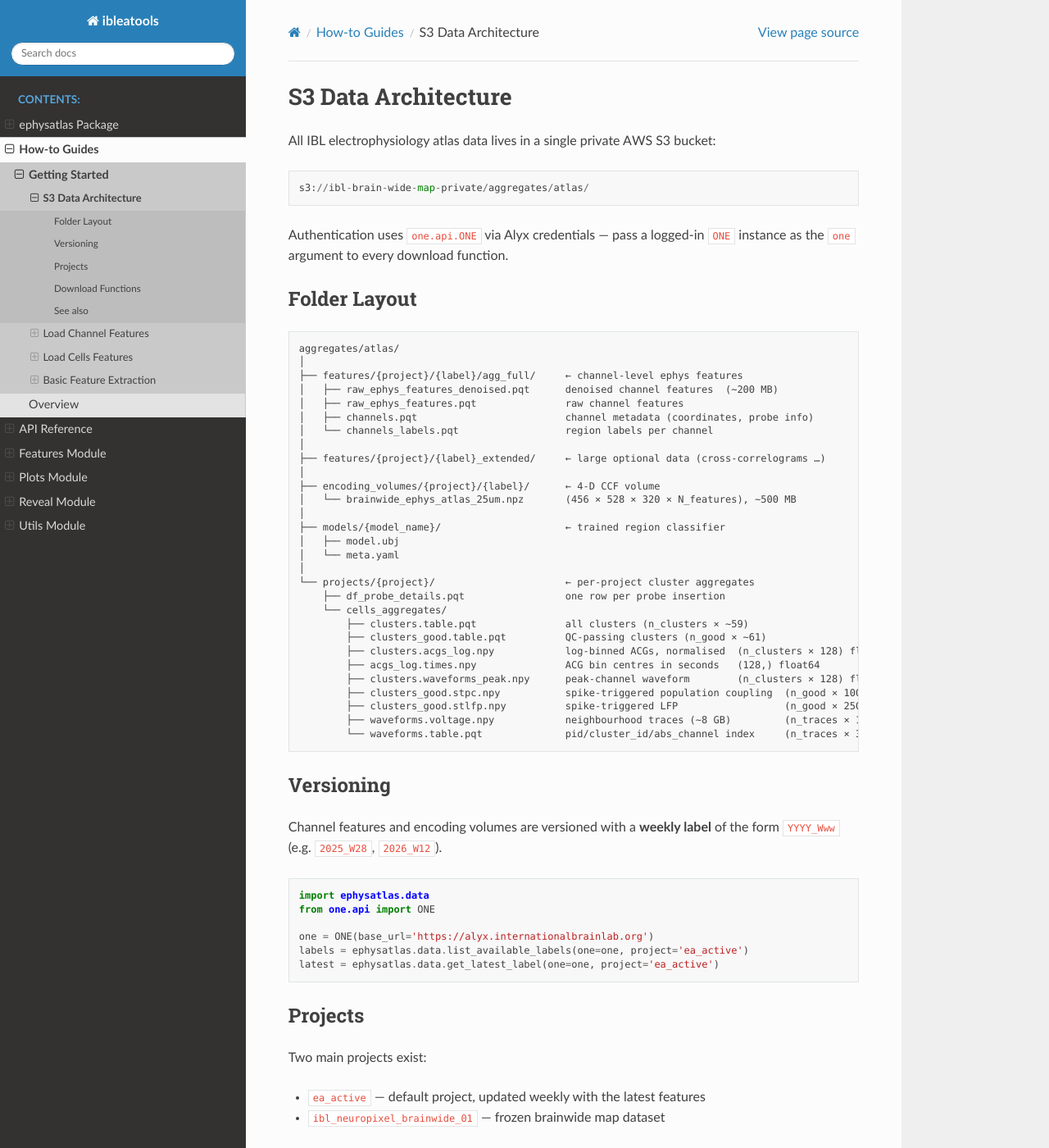
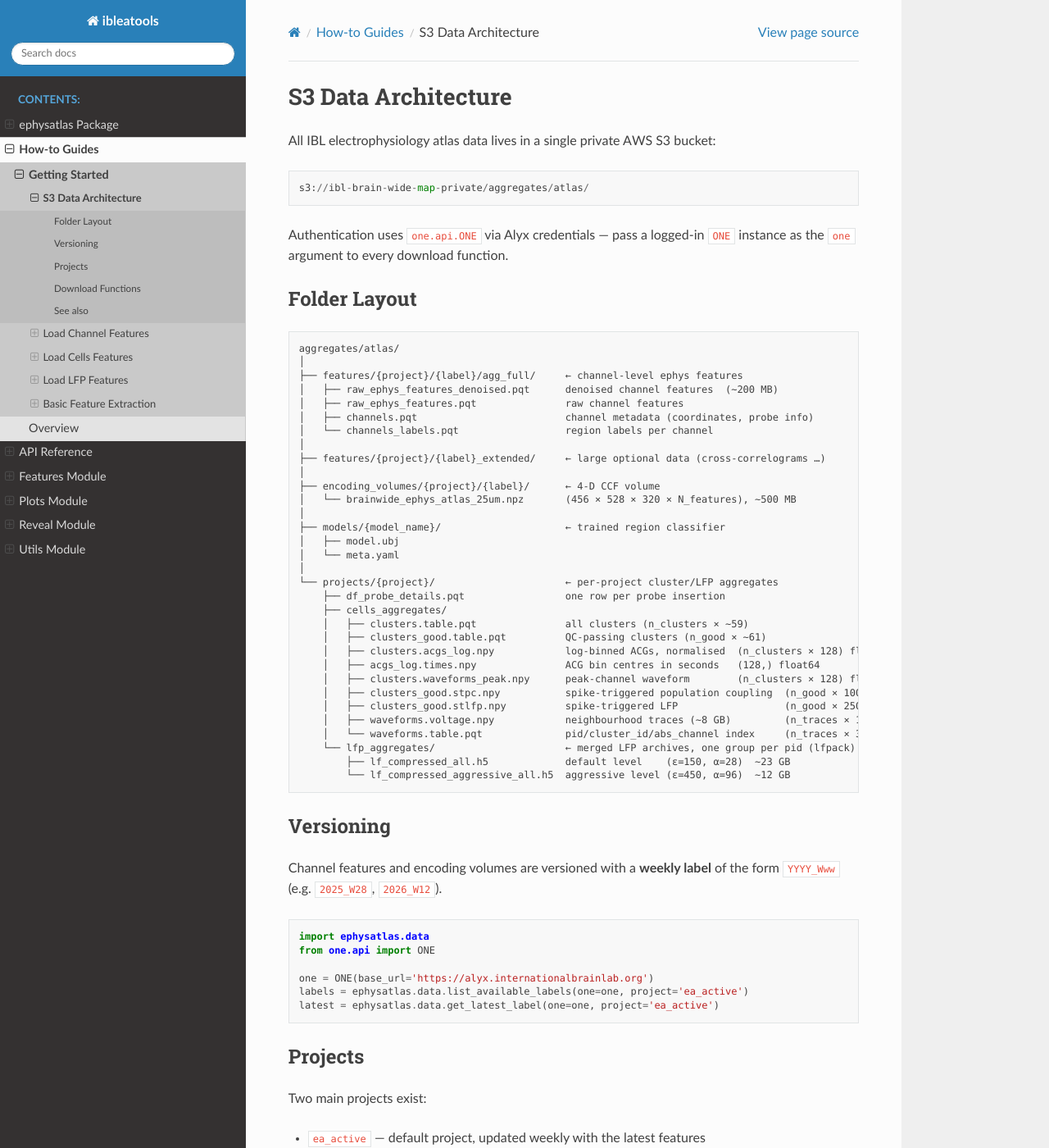
Before and after one commit to int-brain-lab/ibleatools, a Sphinx documentation site: the page built from docs/source/how-to/s3-architecture.rst, in a window 1280 px wide and 1400 px high. Shown: the whole window at 82% size. Built offline with Sphinx 7.4.7 and the Read the Docs theme 3.1.0, drawn with Linux system fonts in a browser that asks for light colours; some of the changed text lies outside the part shown.

Commit message:
Add loading of merged LFP-compressed (lfpack) archives from S3
download_lfp_features() and read_lfp_features() download and open the
full-recording LFP HDF5 archives produced by lfpack, stored under
projects/{project}/lfp_aggregates/ on S3.

```diff
--- a/docs/source/how-to/index.rst
+++ b/docs/source/how-to/index.rst
@@ -12,6 +12,7 @@
    s3-architecture
    load-channel-features
    load-cells-features
+   load-lfp-features
    basic-feature-extraction
 
 Overview
--- a/docs/source/how-to/s3-architecture.rst
+++ b/docs/source/how-to/s3-architecture.rst
@@ -30,18 +30,21 @@
     │   ├── model.ubj
     │   └── meta.yaml
     │
-    └── projects/{project}/                      ← per-project cluster aggregates
+    └── projects/{project}/                      ← per-project cluster/LFP aggregates
         ├── df_probe_details.pqt                 one row per probe insertion
-        └── cells_aggregates/
-            ├── clusters.table.pqt               all clusters (n_clusters × ~59)
-            ├── clusters_good.table.pqt          QC-passing clusters (n_good × ~61)
-            ├── clusters.acgs_log.npy            log-binned ACGs, normalised  (n_clusters × 128) float16
-            ├── acgs_log.times.npy               ACG bin centres in seconds   (128,) float64
-            ├── clusters.waveforms_peak.npy      peak-channel waveform        (n_clusters × 128) float16
-            ├── clusters_good.stpc.npy           spike-triggered population coupling  (n_good × 1000) float16
-            ├── clusters_good.stlfp.npy          spike-triggered LFP                  (n_good × 250)  float16
-            ├── waveforms.voltage.npy            neighbourhood traces (~8 GB)         (n_traces × 128) float16
-            └── waveforms.table.pqt              pid/cluster_id/abs_channel index     (n_traces × 3)
+        ├── cells_aggregates/
+        │   ├── clusters.table.pqt               all clusters (n_clusters × ~59)
+        │   ├── clusters_good.table.pqt          QC-passing clusters (n_good × ~61)
+        │   ├── clusters.acgs_log.npy            log-binned ACGs, normalised  (n_clusters × 128) float16
+        │   ├── acgs_log.times.npy               ACG bin centres in seconds   (128,) float64
+        │   ├── clusters.waveforms_peak.npy      peak-channel waveform        (n_clusters × 128) float16
+        │   ├── clusters_good.stpc.npy           spike-triggered population coupling  (n_good × 1000) float16
+        │   ├── clusters_good.stlfp.npy          spike-triggered LFP                  (n_good × 250)  float16
+        │   ├── waveforms.voltage.npy            neighbourhood traces (~8 GB)         (n_traces × 128) float16
+        │   └── waveforms.table.pqt              pid/cluster_id/abs_channel index     (n_traces × 3)
+        └── lfp_aggregates/                      ← merged LFP archives, one group per pid (lfpack)
+            ├── lf_compressed_all.h5             default level    (ε=150, α=28)  ~23 GB
+            └── lf_compressed_aggressive_all.h5  aggressive level (ε=450, α=96)  ~12 GB
 
 Versioning
 ----------
@@ -85,9 +88,12 @@
      - ``projects/{project}/cells_aggregates/``
    * - :func:`ephysatlas.data.download_project_data`
      - probe details + cell aggregates (convenience wrapper)
+   * - :func:`ephysatlas.data.download_lfp_features`
+     - ``projects/{project}/lfp_aggregates/``
 
 See also
 --------
 
 * :doc:`load-channel-features` — load channel-level features
 * :doc:`load-cells-features` — load cells features (stPC, stLFP)
+* :doc:`load-lfp-features` — load full-recording compressed LFP (lfpack)
--- a/pyproject.toml
+++ b/pyproject.toml
@@ -21,6 +21,7 @@
 dependencies = [
     "ibllib>=3.3.1",          # brainbox, ibllib.pipes, ONE-api (one.api/one.remote.aws), iblutil
     "ibl-neuropixel>=1.11.0", # ibldsp, neuropixel, spikeglx
+    "lfpack>=0.2.0",          # data.py read_lfp_features() lazy import (LFPackReader)
     "iblatlas",               # iblatlas.atlas/regions/genomics
     "xgboost>=3.0.1",         # regionclassifier (top-level import)
     "specparam==2.0.0rc3",    # features.lf() lazy import
```
Also changed, not shown: docs/source/how-to/load-lfp-features.rst (added, +69 -0 lines), 2 other files.
